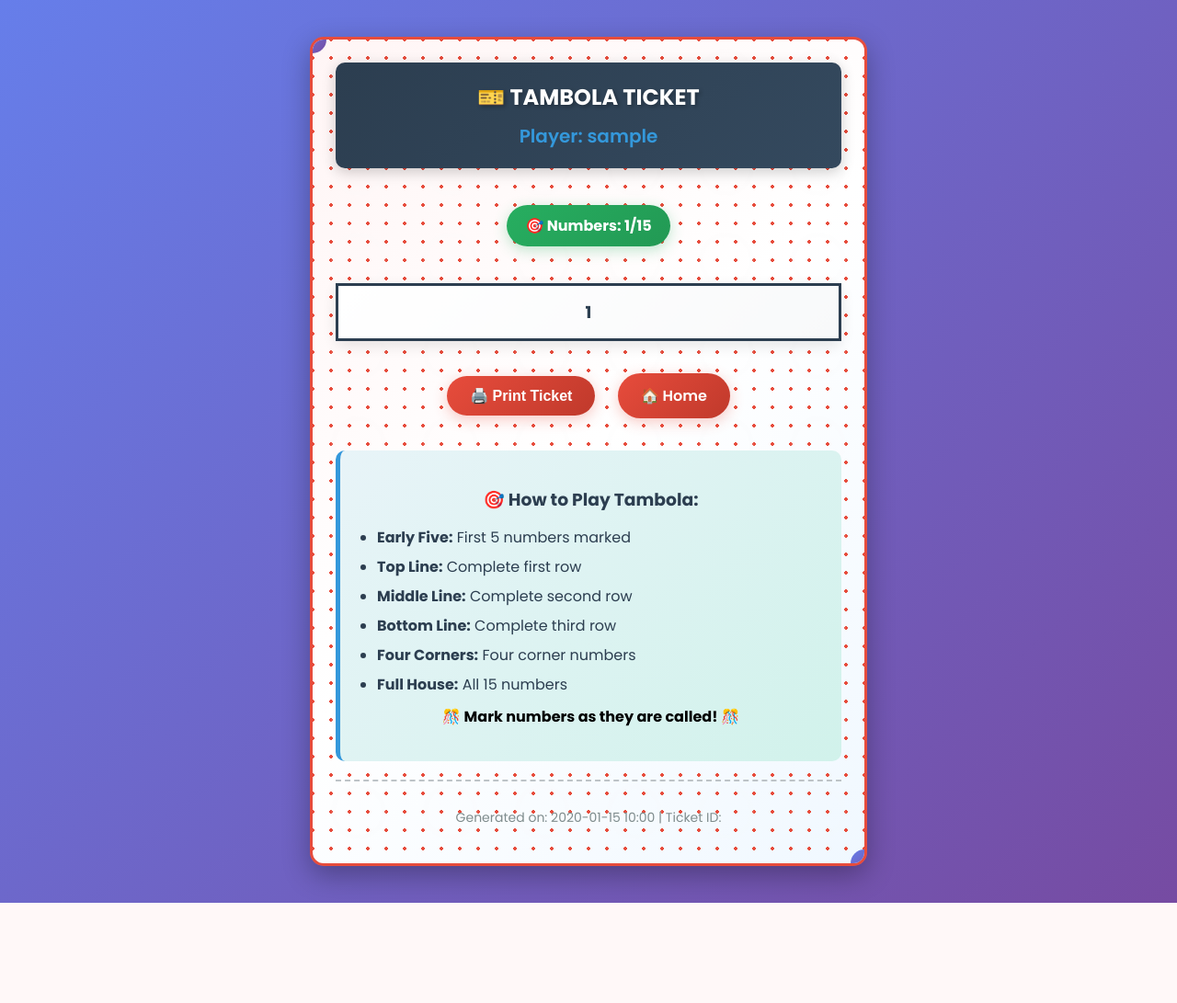
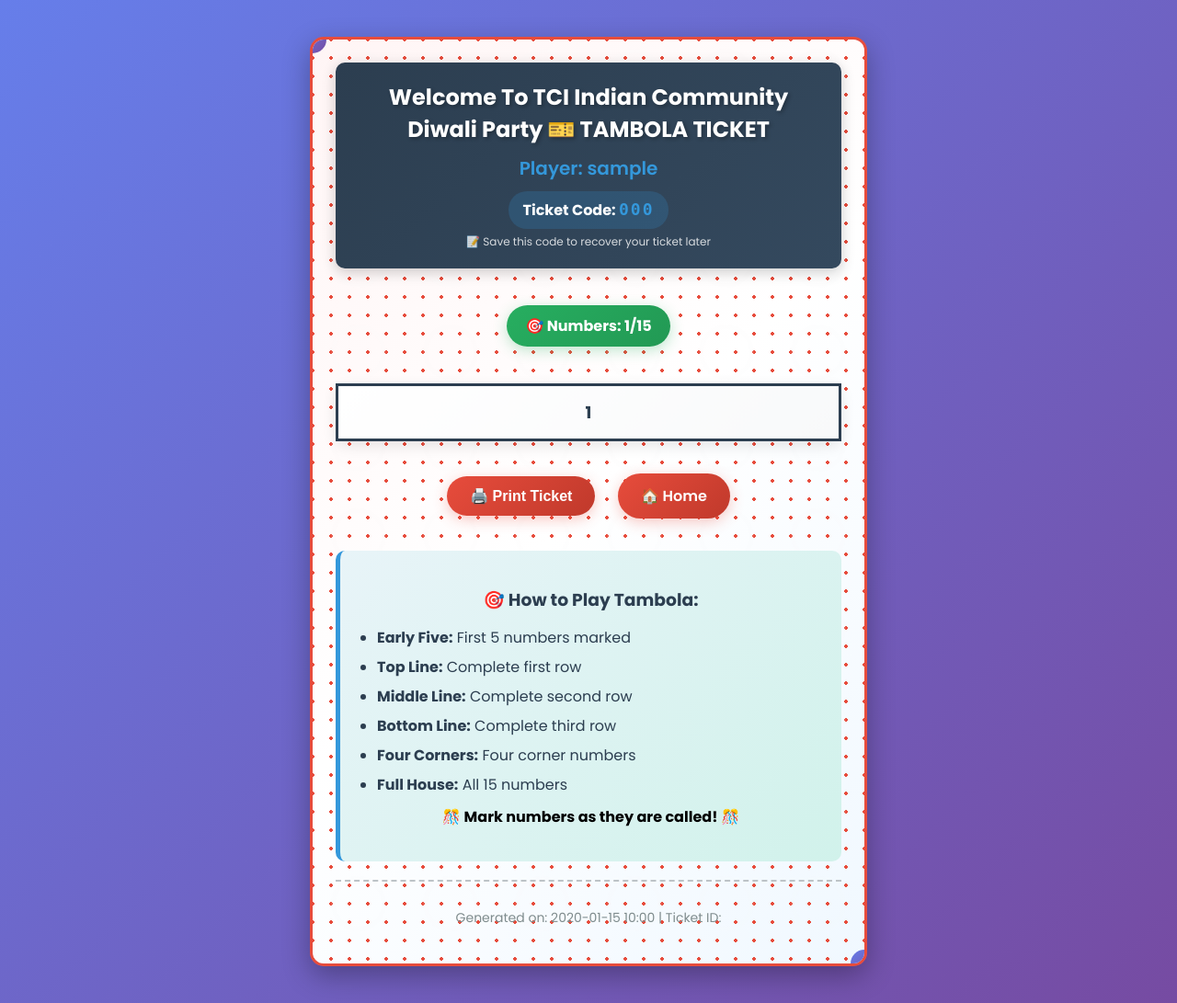
Before and after one commit to ayanlove81-creator/Tambola, a Flask app: template templates/ticket.html in a window 1280 px wide. Shown: the whole page at 92% size. Before the commit the page ends 982 px from the top, so only its background shows below. Run offline with Flask 3, Linux system fonts and the light colour scheme; the template is opened without the code that fills it: most values are stand-ins (such as "Sample title", 1, 10 or a date in 2020).

Commit message:
Update ticket.html

```diff
--- a/templates/ticket.html
+++ b/templates/ticket.html
@@ -257,9 +257,20 @@
 <body>
     <div class="ticket-container">
         <div class="player-info">
-            <h1>🎫 TAMBOLA TICKET</h1>
-            <h2>Player: {{ user_name }}</h2>
-        </div>
+    <h1>Welcome To TCI Indian Community Diwali Party 🎫 TAMBOLA TICKET</h1>
+    <h2>Player: {{ user_name }}</h2>
+    {% if ticket_code %}
+    <div style="margin-top: 10px; background: rgba(52, 152, 219, 0.2); padding: 8px 15px; border-radius: 20px; display: inline-block;">
+        <strong>Ticket Code: </strong>
+        <span style="font-family: monospace; font-size: 18px; font-weight: bold; letter-spacing: 2px; color: #3498db;">
+            {{ ticket_code }}
+        </span>
+    </div>
+    <p style="margin: 5px 0 0 0; font-size: 12px; opacity: 0.8;">
+        📝 Save this code to recover your ticket later
+    </p>
+    {% endif %}
+</div>
 
         {% if ticket %}
         <div class="ticket-count">🎯 Numbers: {{ total_numbers }}/15</div>
```
